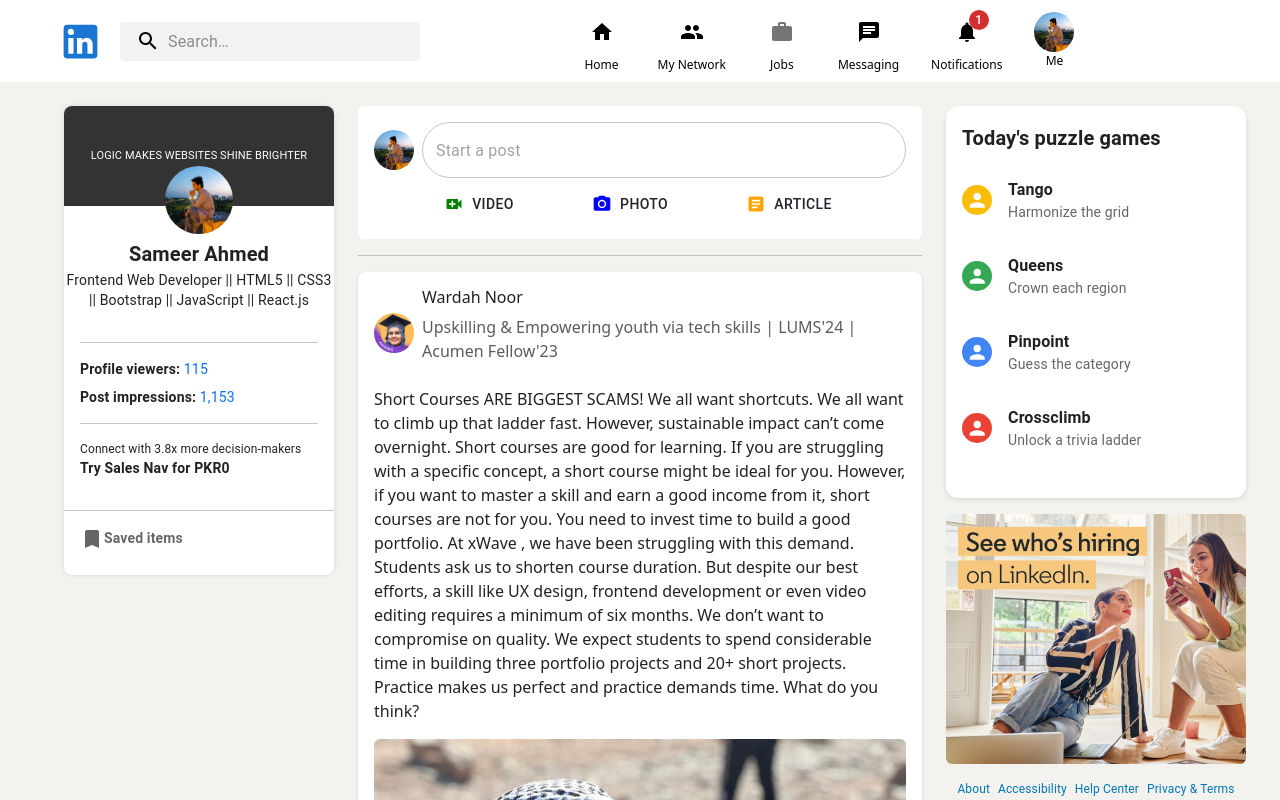
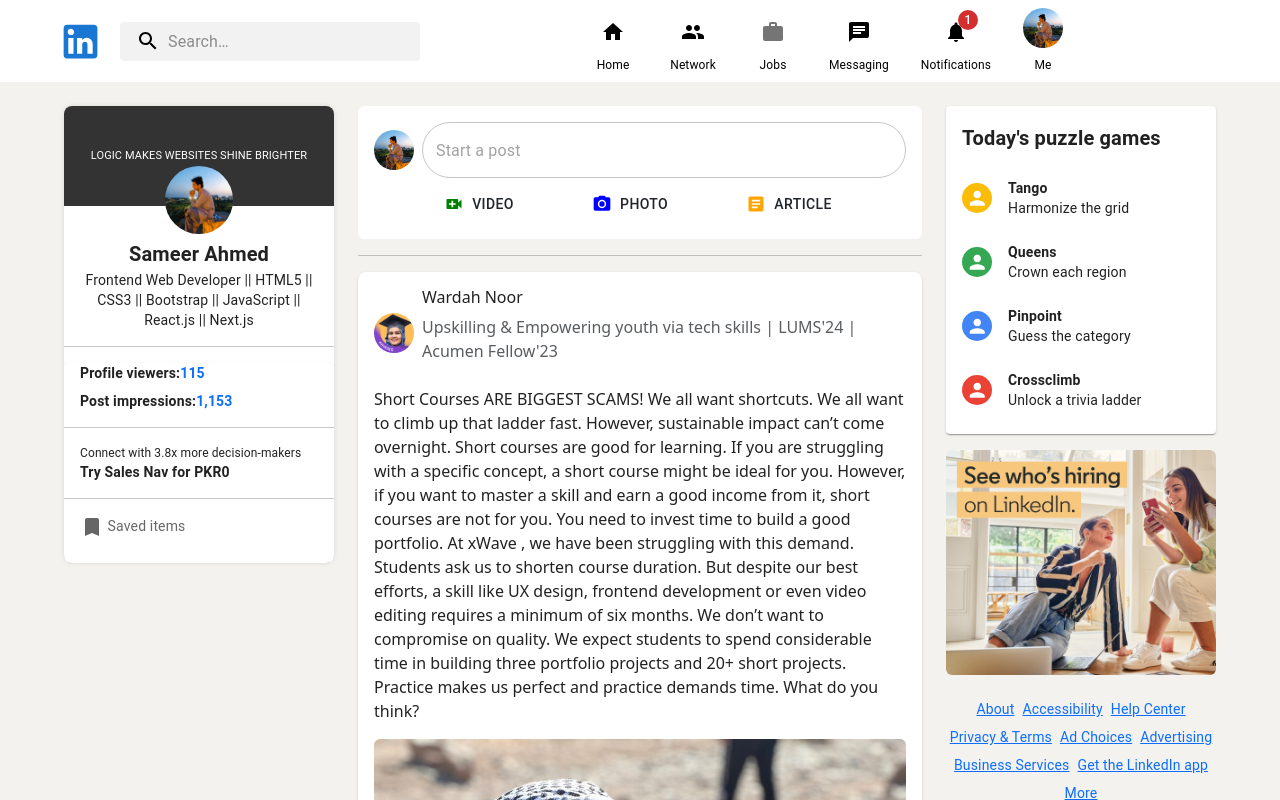
Before and after one commit to sameerahmed17/Final-Project, a React (Create React App) app: page / in a window 1280 px wide. Shown: the top 800 px of the page. Built offline with nearby package versions, Linux system fonts and the light colour scheme.

Commit message:
add modal for create post

```diff
--- a/src/components/home/Sections/AboutSection.jsx
+++ b/src/components/home/Sections/AboutSection.jsx
@@ -1,79 +1,70 @@
 import React from "react";
-import { Avatar, Box, Card, CardContent, Typography } from "@mui/material";
-import BookmarkIcon from '@mui/icons-material/Bookmark';
+import { Avatar, Box, Card, Typography } from "@mui/material";
+import BookmarkIcon from "@mui/icons-material/Bookmark";
 import ProfileLogo from "../../assets/unnamed.jpg";
 
 const AboutSection = () => {
   return (
-    <Card className="rounded-3 overflow-hidden"
+    <Card
+      className="rounded-3 overflow-hidden"
       sx={{
         boxShadow: "0 0 5px rgba(0, 0, 0, 0.1)",
       }}
     >
-      {/* Cover Section */}
-      <Box className="d-flex justify-content-center align-items-center text-white"
+      <Box
+        className="d-flex justify-content-center align-items-center text-white"
         sx={{
           height: "100px",
           backgroundColor: "#333",
         }}
       >
-        <Typography variant="body1" sx={{ fontSize: "11px", }}>
+        <Typography variant="body1" sx={{ fontSize: "11px" }}>
           LOGIC MAKES WEBSITES SHINE BRIGHTER
         </Typography>
       </Box>
-
-
-
-      {/* Profile Section */}
       <Box
+        className="position-relative"
         sx={{
-          position: "relative",
           marginTop: "-40px",
         }}
       >
-        <Avatar
-          src={ProfileLogo}
-          alt="Profile" className="m-auto h-75 w-25"/>
+        <Avatar src={ProfileLogo} alt="Profile" className="m-auto h-75 w-25" />
         <Typography variant="h6" className="mt-1 fw-bold text-center">
           Sameer Ahmed
         </Typography>
-        <Typography variant="body2" className="text-center">
-          Frontend Web Developer || HTML5 || CSS3 || Bootstrap || JavaScript || React.js
+        <Typography variant="body2" className="text-center px-3">
+          Frontend Web Developer || HTML5 || CSS3 || Bootstrap || JavaScript ||
+          React.js || Next.js
         </Typography>
       </Box>
-
-
-      {/* Stats Section */}
-      <CardContent > <hr />
-        <Typography variant="body2" className="my-2">
-          <strong>Profile viewers: </strong>
+      <hr />
+      <Card>
+        <Box className="ps-3">
+          <Typography variant="body2" className="mb-2 fw-bold">
+            Profile viewers:
             <span className="text-primary">115</span>
           </Typography>
-        <Typography variant="body2">
-          <strong>Post impressions: </strong>
+          <Typography variant="body2" className="fw-bold">
+            Post impressions:
             <span className="text-primary">1,153</span>
           </Typography>
+        </Box>
         <hr />
+        <Box className="ps-3">
           <Typography variant="body1" sx={{ fontSize: "12px" }}>
             Connect with 3.8x more decision-makers
           </Typography>
-
-        <Typography variant="body2">
-        <strong>
+          <Typography variant="body2" className="fw-bold">
             Try Sales Nav for PKR0
-        </strong>
           </Typography>
-      </CardContent>
-
-
+        </Box>
         <hr />
-      {/* Saved Items */}
-      <CardContent sx={{ padding: "0 16px" }}>
+        <Box className="ps-3 mb-4">
           <Typography variant="body2" sx={{ color: "text.secondary" }}>
-            <BookmarkIcon/>
-          <strong>Saved items</strong>
+            <BookmarkIcon /> Saved items
           </Typography>
-      </CardContent>
+        </Box>
+      </Card>
     </Card>
   );
 };
--- a/src/components/home/Sections/GamesSection.jsx
+++ b/src/components/home/Sections/GamesSection.jsx
@@ -1,80 +1,100 @@
 import React from "react";
-import { Card, CardContent, Typography, Avatar, Box, } from "@mui/material";
+import { Card, CardContent, Typography, Avatar, Box } from "@mui/material";
 import "bootstrap/dist/css/bootstrap.min.css";
-import Image1 from '../../assets/who-hiring.png'
+import Image1 from "../../assets/who-hiring.png";
+import { Link } from "react-router-dom";
 
 const GamesSection = () => {
-  const games = [
-    { title: "Tango", description: "Harmonize the grid", color: "#fbbc05" },
-    { title: "Queens", description: "Crown each region", color: "#34a853" },
-    { title: "Pinpoint", description: "Guess the category", color: "#4285f4" },
-    { title: "Crossclimb", description: "Unlock a trivia ladder", color: "#ea4335" },
-  ];
-
   return (
-    <Box sx={{ width: "300px", margin: "0 auto" }}>
-      {/* Puzzle Games Section */}
-      <Card sx={{ borderRadius: "12px", boxShadow: "0 2px 5px rgba(0, 0, 0, 0.1)", marginBottom: 2 }}>
+    <Box>
+      <Card className="mb-3">
         <CardContent>
-          <Typography variant="h6" sx={{ fontWeight: "bold", marginBottom: 2 }}>
+          <Typography variant="h6" className="fw-bold">
             Today's puzzle games
           </Typography>
-          {games.map((game, index) => (
-            <Box
-              key={index}
-              className="d-flex justify-content-between align-items-center mb-3"
-              sx={{ padding: "8px 0" }}
-            >
-              <Avatar
-                sx={{ backgroundColor: game.color, width: 30, height: 30, marginRight: 2 }}
-              ></Avatar>
-              <Box sx={{ flexGrow: 1 }}>
-                <Typography variant="body1" sx={{ fontWeight: "bold" }}>
-                  {game.title}
-                </Typography>
-                <Typography variant="body2" color="text.secondary">
-                  {game.description}
-                </Typography>
-              </Box>
+          <Box className="d-flex align-items-center my-4">
+            <Avatar
+              sx={{
+                width: 30,
+                height: 30,
+                marginRight: 2,
+                backgroundColor: "#fbbc05",
+              }}
+            />
+            <Box>
+              <Typography variant="body2" className="fw-bold">
+                Tango
+              </Typography>
+              <Typography variant="body2">Harmonize the grid</Typography>
             </Box>
-          ))}
+          </Box>
+          <Box className="d-flex align-items-center">
+            <Avatar
+              sx={{
+                width: 30,
+                height: 30,
+                marginRight: 2,
+                backgroundColor: "#34a853",
+              }}
+            />
+            <Box>
+              <Typography variant="body2" className="fw-bold">
+                Queens
+              </Typography>
+              <Typography variant="body2">Crown each region</Typography>
+            </Box>
+          </Box>
+          <Box className="d-flex align-items-center my-4">
+            <Avatar
+              sx={{
+                width: 30,
+                height: 30,
+                marginRight: 2,
+                backgroundColor: "#4285f4",
+              }}
+            />
+            <Box>
+              <Typography variant="body2" className="fw-bold">
+                Pinpoint
+              </Typography>
+              <Typography variant="body2">Guess the category</Typography>
+            </Box>
+          </Box>
+          <Box className="d-flex align-items-center">
+            <Avatar
+              sx={{
+                width: 30,
+                height: 30,
+                marginRight: 2,
+                backgroundColor: "#ea4335",
+              }}
+            />
+            <Box>
+              <Typography variant="body2" className="fw-bold">
+                Crossclimb
+              </Typography>
+              <Typography variant="body2">Unlock a trivia ladder</Typography>
+            </Box>
+          </Box>
         </CardContent>
       </Card>
-
       {/* Hiring Section */}
       <Box>
-          <img className="w-100 rounded-2"
-            src={Image1} alt="Hiring" />
+        <img className="w-100 rounded-2" src={Image1} alt="Hiring" />
       </Box>
-
-      {/* Footer Links */}
-      <Box sx={{ textAlign: "center", marginTop: 2 }}>
+      <Box className="text-center mt-4">
         <Typography
           variant="body2"
           color="text.secondary"
           className="d-flex flex-wrap justify-content-center gap-2"
-          sx={{ fontSize: "12px", lineHeight: 1.5 }}
         >
-          {[
-            "About",
-            "Accessibility",
-            "Help Center",
-            "Privacy & Terms",
-            "Ad Choices",
-            "Advertising",
-            "Business Services",
-            "Get the LinkedIn app",
-            "More",
-          ].map((link, index) => (
-            <span key={index} style={{ cursor: "pointer", color: "#0077b5" }}>
-              {link}
-            </span>
-          ))}
+          <Link>About</Link> <Link>Accessibility</Link> <Link>Help Center</Link>
+          <Link>Privacy & Terms</Link> <Link>Ad Choices</Link>{" "}
+          <Link>Advertising</Link>
+          <Link>Business Services</Link> <Link>Get the LinkedIn app</Link>{" "}
+          <Link>More</Link>
         </Typography>
-        <Typography
-          variant="caption"
-          sx={{ marginTop: 1, display: "block", fontSize: "10px", color: "text.secondary" }}
-        >
+        <Typography variant="body2" className="mt-4 text-secondary">
           LinkedIn Corporation © 2025
         </Typography>
       </Box>
--- a/src/components/layout/AppLayout.jsx
+++ b/src/components/layout/AppLayout.jsx
@@ -1,56 +1,56 @@
-import React from 'react';
-import AppBar from '@mui/material/AppBar';
-import Toolbar from '@mui/material/Toolbar';
-import IconButton from '@mui/material/IconButton';
-import InputBase from '@mui/material/InputBase';
-import Badge from '@mui/material/Badge';
-import Box from '@mui/material/Box';
-import { styled, alpha } from '@mui/material/styles';
-import SearchIcon from '@mui/icons-material/Search';
-import HomeIcon from '@mui/icons-material/Home';
-import NotificationsIcon from '@mui/icons-material/Notifications';
-import PeopleIcon from '@mui/icons-material/People';
-import WorkIcon from '@mui/icons-material/Work';
-import ChatIcon from '@mui/icons-material/Chat';
-import { Avatar, Button, Container } from '@mui/material';
-import LinkedInIcon from '@mui/icons-material/LinkedIn';
-import ProfileLogo from "../assets/unnamed.jpg"
-import { Link, Outlet } from 'react-router-dom';
+import React from "react";
+import AppBar from "@mui/material/AppBar";
+import Toolbar from "@mui/material/Toolbar";
+import IconButton from "@mui/material/IconButton";
+import InputBase from "@mui/material/InputBase";
+import Badge from "@mui/material/Badge";
+import Box from "@mui/material/Box";
+import { styled, alpha } from "@mui/material/styles";
+import SearchIcon from "@mui/icons-material/Search";
+import HomeIcon from "@mui/icons-material/Home";
+import NotificationsIcon from "@mui/icons-material/Notifications";
+import PeopleIcon from "@mui/icons-material/People";
+import WorkIcon from "@mui/icons-material/Work";
+import ChatIcon from "@mui/icons-material/Chat";
+import { Avatar, Button, Container, Typography } from "@mui/material";
+import LinkedInIcon from "@mui/icons-material/LinkedIn";
+import ProfileLogo from "../assets/unnamed.jpg";
+import { Link, Outlet } from "react-router-dom";
 
-const Search = styled('div')(({ theme }) => ({
-  position: 'relative',
+const Search = styled("div")(({ theme }) => ({
+  position: "relative",
   borderRadius: theme.shape.borderRadius,
   backgroundColor: alpha(theme.palette.common.black, 0.05),
-  '&:hover': {
+  "&:hover": {
     backgroundColor: alpha(theme.palette.common.black, 0.1),
   },
   marginLeft: 0,
-  width: '100%',
-  maxWidth: '300px',
-  [theme.breakpoints.up('sm')]: {
+  width: "100%",
+  maxWidth: "300px",
+  [theme.breakpoints.up("sm")]: {
     marginLeft: theme.spacing(1),
   },
 }));
 
-const SearchIconWrapper = styled('div')(({ theme }) => ({
+const SearchIconWrapper = styled("div")(({ theme }) => ({
   padding: theme.spacing(0, 2),
-  height: '100%',
-  position: 'absolute',
-  pointerEvents: 'none',
-  display: 'flex',
-  alignItems: 'center',
-  justifyContent: 'center',
+  height: "100%",
+  position: "absolute",
+  pointerEvents: "none",
+  display: "flex",
+  alignItems: "center",
+  justifyContent: "center",
 }));
 
 const StyledInputBase = styled(InputBase)(({ theme }) => ({
-  color: 'inherit',
-  '& .MuiInputBase-input': {
+  color: "inherit",
+  "& .MuiInputBase-input": {
     padding: theme.spacing(1, 1, 1, 0),
     paddingLeft: `calc(1em + ${theme.spacing(4)})`,
-    transition: theme.transitions.create('width'),
-    width: '100%',
-    [theme.breakpoints.up('md')]: {
-      width: '20ch',
+    transition: theme.transitions.create("width"),
+    width: "100%",
+    [theme.breakpoints.up("md")]: {
+      width: "20ch",
     },
   },
 }));
@@ -58,41 +58,41 @@
 export default function AppLayout() {
   return (
     <>
-      <AppBar className='bg-white text-black shadow position-static py-2' sx={{ height: "200" }}>
+      <AppBar
+        className="bg-white text-black shadow position-static py-2"
+      >
         <Container maxWidth="xl">
-          <Toolbar className='d-flex justify-content-center align-items-center'>
-            {/* LinkedIn Icon */}
-            <Avatar className="d-block d-sm-none"
+          <Toolbar className="d-flex justify-content-center align-items-center">
+            <Avatar
+              className="d-block d-sm-none me-3"
               alt="Sameer Ahmed"
               src={ProfileLogo}
-              sx={{ width: 40, height: 40, marginRight: 2 }}
             />
             <Button className="d-none d-sm-block">
-              <LinkedInIcon sx={{ fontSize: '45px' }} />
+              <LinkedInIcon sx={{ fontSize: "45px" }} />
             </Button>
-            {/* Search Input */}
             <Search>
               <SearchIconWrapper>
                 <SearchIcon />
               </SearchIconWrapper>
-              <StyledInputBase placeholder="Search…" inputProps={{ 'aria-label': 'search' }} />
+              <StyledInputBase
+                placeholder="Search…"
+                inputProps={{ "aria-label": "search" }}
+              />
             </Search>
             <IconButton
+              className="d-block d-sm-none"
               size="large"
               color="inherit"
-              sx={{
-                display: { xs: 'flex', sm: 'none' },
-              }}
             >
               <ChatIcon />
             </IconButton>
-
             <Box
               sx={{
-                display: { xs: 'none', sm: 'flex' },
+                display: { xs: "none", sm: "flex" },
                 gap: 4,
-                justifyContent: 'center',
-                alignItems: 'center',
+                justifyContent: "center",
+                alignItems: "center",
                 flexGrow: 1,
               }}
             >
@@ -100,13 +100,17 @@
                 <IconButton size="large" color="inherit">
                   <HomeIcon />
                 </IconButton>
-                <span style={{ fontSize: '12px', }}>Home</span>
+                <Typography variant="body1" sx={{ fontSize: "12px" }}>
+                  Home
+                </Typography>
               </Box>
               <Box className="d-flex flex-column align-items-center">
                 <IconButton size="large" color="inherit">
                   <PeopleIcon />
                 </IconButton>
-                <span style={{ fontSize: '12px', }}>My Network</span>
+                <Typography variant="body1" sx={{ fontSize: "12px" }}>
+                  Network
+                </Typography>
               </Box>
               <Box className="d-flex flex-column align-items-center">
                 <Link to="/jobs-details">
@@ -114,13 +118,17 @@
                     <WorkIcon />
                   </IconButton>
                 </Link>
-                <span style={{ fontSize: '12px', }}>Jobs</span>
+                <Typography variant="body1" sx={{ fontSize: "12px" }}>
+                  Jobs
+                </Typography>
               </Box>
               <Box className="d-flex flex-column align-items-center">
                 <IconButton size="large" color="inherit">
                   <ChatIcon />
                 </IconButton>
-                <span style={{ fontSize: '12px', }}>Messaging</span>
+                <Typography variant="body1" sx={{ fontSize: "12px" }}>
+                  Messaging
+                </Typography>
               </Box>
               <Box className="d-flex flex-column align-items-center">
                 <IconButton size="large" color="inherit">
@@ -128,18 +136,23 @@
                     <NotificationsIcon />
                   </Badge>
                 </IconButton>
-                <span style={{ fontSize: '12px', }}>Notifications</span>
+                <Typography variant="body1" sx={{ fontSize: "12px" }}>
+                  Notifications
+                </Typography>
               </Box>
               <Box className="d-flex flex-column align-items-center">
                 <Link to="/profile-details">
-                  <Avatar
-                    alt="Sameer Ahmed"
-                    src={ProfileLogo} />
+                  <Avatar alt="Sameer Ahmed" src={ProfileLogo} />
                 </Link>
-                <span style={{ fontSize: '12px', }}>Me</span>
+                <Typography
+                  variant="body1"
+                  className="mt-2"
+                  sx={{ fontSize: "12px" }}
+                >
+                  Me
+                </Typography>
               </Box>
             </Box>
-
           </Toolbar>
         </Container>
       </AppBar>
```
Also changed, not shown: src/components/home/HomePage.jsx (+10 -10 lines), src/components/home/Sections/PostSection.jsx (+134 -51 lines). Lines whose indentation alone changed are shown as unchanged.
